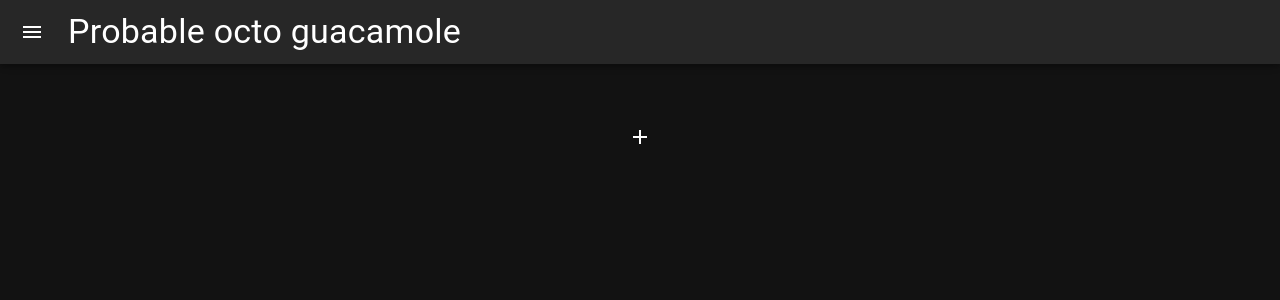
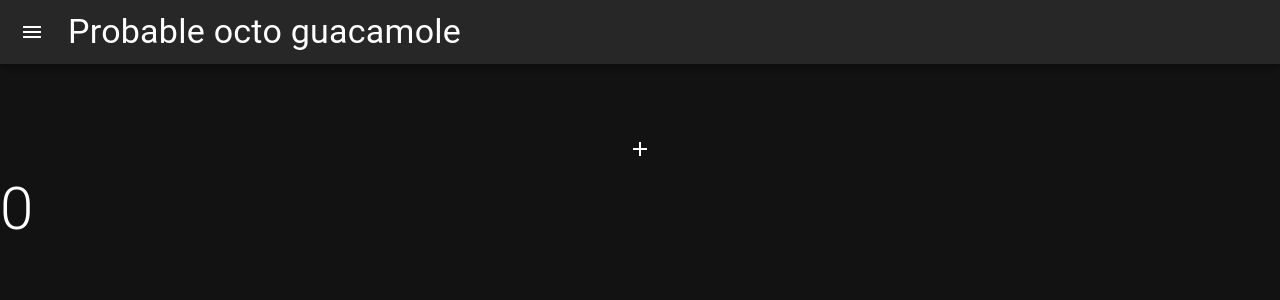
Before and after one commit to c-grattan/probable-octo-guacamole, a React (Create React App) app: page / in a window 1280 px wide. Shown: the top 300 px of the page. Built offline with nearby package versions, Linux system fonts and the light colour scheme.

Commit message:
Add profit tracker

```diff
--- a/src/components/Content.tsx
+++ b/src/components/Content.tsx
@@ -1,7 +1,16 @@
+import { useState } from "react";
 import { InventoryManagement } from "./inventoryManagement/InventoryManagement";
+import { ProfitTracker } from "./ProfitTracker";
 
 export const Content = () => {
+	const [profits, setProfits] = useState(0);
+
+	function updateProfits(change: number): void {
+		setProfits(profits + change);
+	}
+
 	return <>
-		<InventoryManagement />
+		<InventoryManagement updateProfits={(change: number) => updateProfits(change)} />
+		<ProfitTracker profits={profits} />
 	</>;
 }
--- /dev/null
+++ b/src/components/ProfitTracker.tsx
@@ -0,0 +1,13 @@
+import { Typography } from "@mui/material"
+
+type PTProps = {
+	profits: number;
+}
+
+export const ProfitTracker = ({profits}: PTProps) => {
+	return <>
+		<Typography variant="h2">
+			{profits}
+		</Typography>
+	</>
+}
--- a/src/components/inventoryManagement/InventoryController.ts
+++ b/src/components/inventoryManagement/InventoryController.ts
@@ -24,8 +24,16 @@ export class InventoryController {
 		return id;
 	}
 
+	getStack(id: number): CommodityStack {
+		const stack = this.inventory.get(id);
+		return stack == undefined ? {name: '', count: 0, unitPrice: 0} : stack;
+	}
+
 	remove(id: number): void {
-		this.inventory.delete(id);
+		const stack: CommodityStack | undefined = this.getStack(id);
+		if(stack != undefined) {
+			this.inventory.delete(id);
+		}
 	}
 
 	getCollapsedInventory(): CommodityStack[] {
--- a/src/components/inventoryManagement/InventoryManagement.tsx
+++ b/src/components/inventoryManagement/InventoryManagement.tsx
@@ -1,14 +1,17 @@
 import { Add } from "@mui/icons-material";
 import { Grid, IconButton } from "@mui/material";
 import { useState } from "react";
-import { JsxElement } from "typescript";
 import { CommodityStack } from "./CommodityStack";
 import { ConfirmDialog } from "./ConfirmDialog";
 import { InventoryController } from "./InventoryController";
 import { InventoryDialog } from "./InventoryDialog";
 import { ItemPanel } from "./ItemPanel";
 
-export const InventoryManagement = () => {
+type IMProps = {
+	updateProfits: (amount: number) => void
+}
+
+export const InventoryManagement = ({updateProfits}: IMProps) => {
 	const [invDialogOpen, setInvDialogOpen] = useState(false);
 
 	const toggleInvDialog = () => {
@@ -30,6 +33,20 @@ export const InventoryManagement = () => {
 
 	const [inventoryHandler,] = useState(new InventoryController);
 
+	function calcStackValue(stack: CommodityStack): number {
+		return stack.unitPrice * stack.count;
+	}
+
+	function addStack(stack: CommodityStack): void {
+		updateProfits(stack.count * stack.unitPrice);
+		inventoryHandler.add(stack);
+	}
+
+	function undo(): void {
+		updateProfits(-calcStackValue(inventoryHandler.getStack(itemToRemove)));
+		inventoryHandler.remove(itemToRemove);
+	}
+
 	return	<>
 				<Grid	container
 						spacing={2}
@@ -48,7 +65,7 @@ export const InventoryManagement = () => {
 						<Grid item spacing={1}>
 							<IconButton size="large"
 										onClick={() => {toggleInvDialog()}}
-										style={{marginTop:"75%"}}
+										style={{marginTop:"100%"}}
 							>
 								<Add />
 							</IconButton>
@@ -59,12 +76,12 @@ export const InventoryManagement = () => {
 				<InventoryDialog
 					open={invDialogOpen}
 					close={toggleInvDialog}
-					updateInventory={(stack) => {inventoryHandler.add(stack)}}
+					updateInventory={(stack) => addStack(stack)}
 				/>
 
 				<ConfirmDialog	open={confirmDialogOpen}
 								close={toggleCDialogOpen}
-								undo={() => inventoryHandler.remove(itemToRemove)}
+								undo={() => undo()}
 				/>
 			</>;
 }
```
